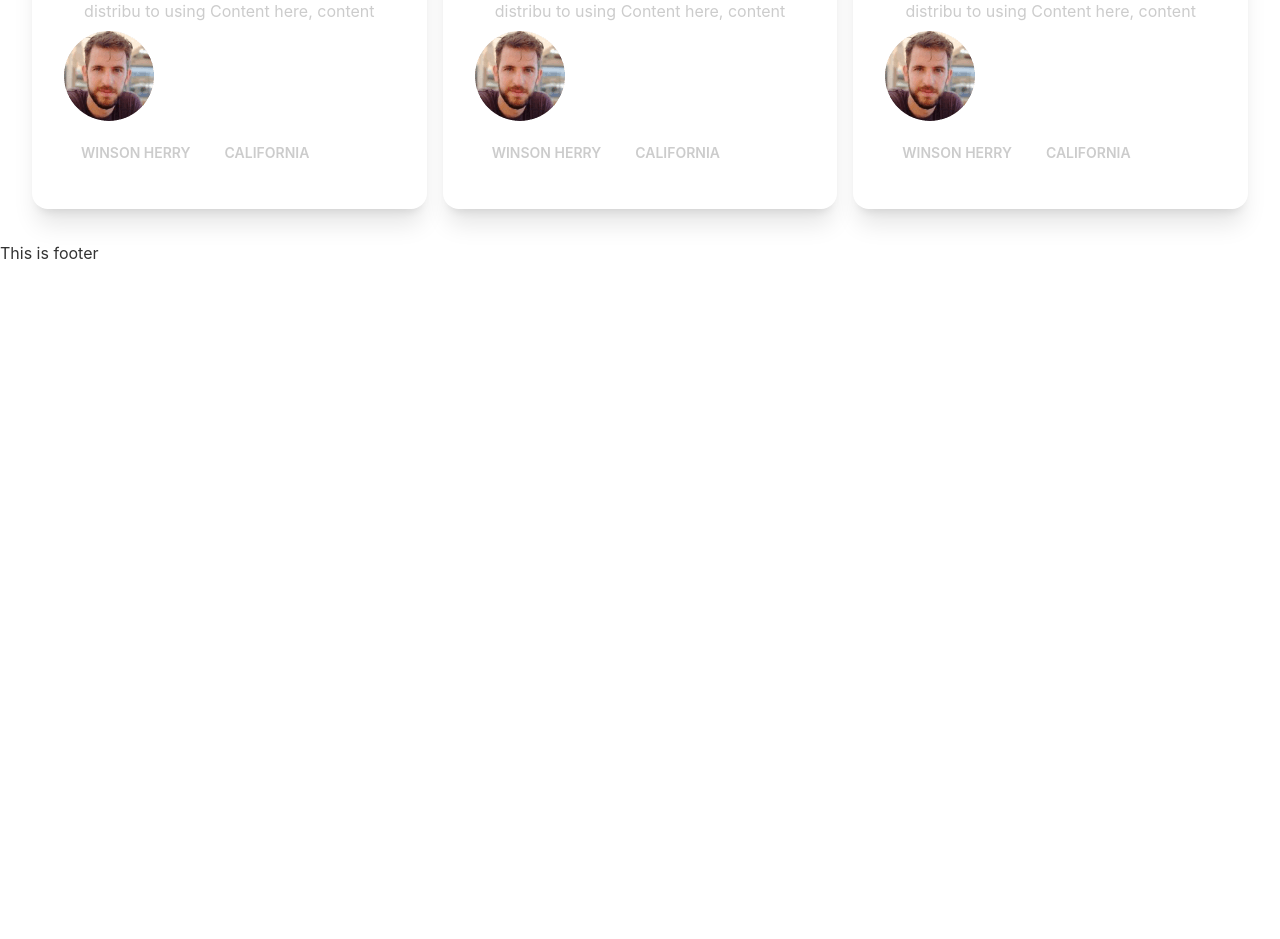
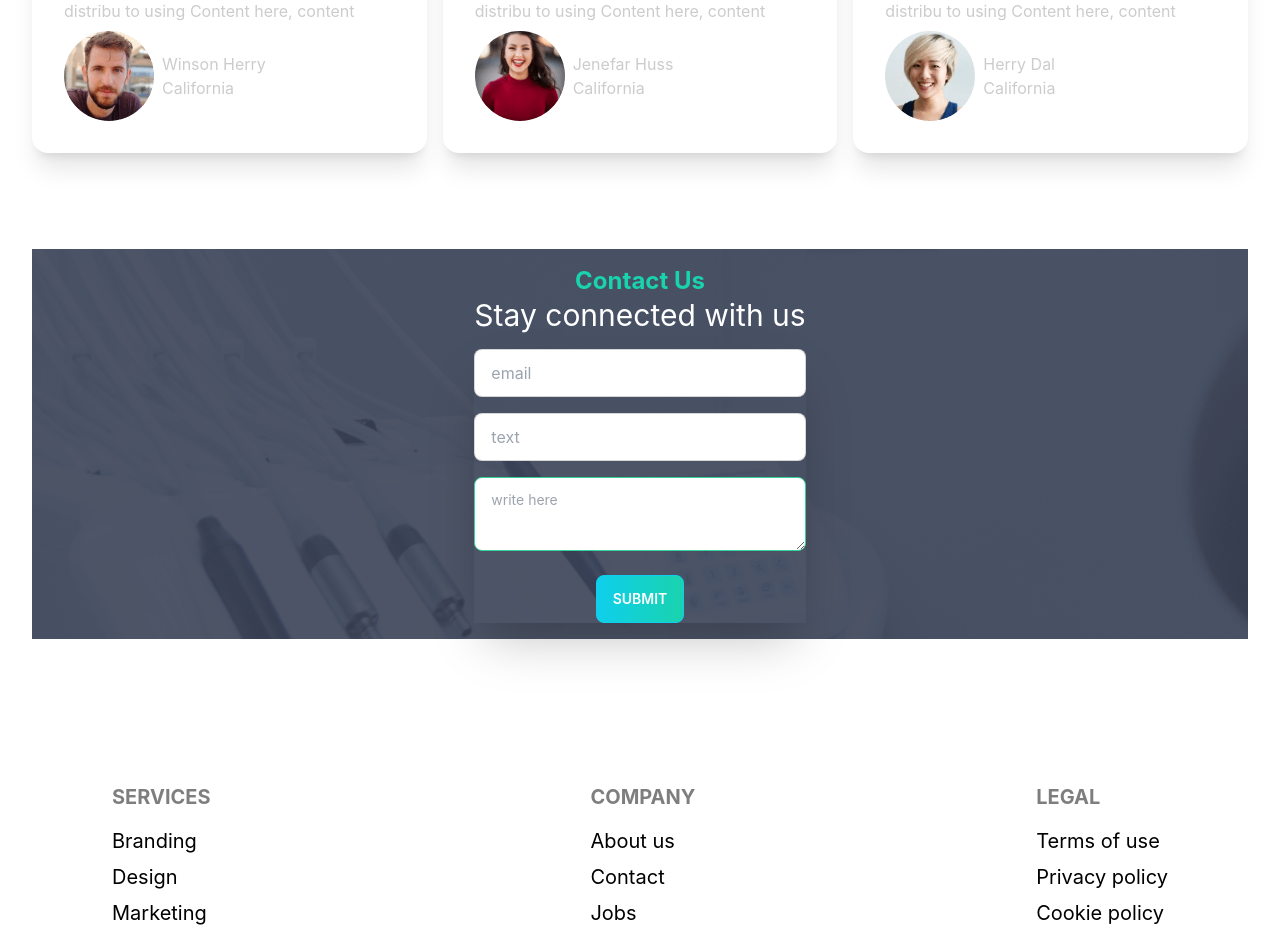
Before and after one commit to Rasel91/doctors-client, a React (Create React App) app: page / in a window 1280 px wide. Shown: the part 3020-3959 px from the top of the page. Before the commit the page ends 3285 px from the top, so only its background shows below. Built offline with nearby package versions, Linux system fonts and the light colour scheme.

Commit message:
footer added

```diff
--- /dev/null
+++ b/src/Pages/Home/Contract/Contract.js
@@ -0,0 +1,44 @@
+import React from 'react';
+import appointment from '../../../assets/images/appointment.png'
+import PrivateButton from '../../../Common/PrivateButton';
+
+const Contract = () => {
+   return (
+      <section className=''
+         style={
+            { background: `url(${appointment})` }
+         }
+      >
+         <div className="hero text-center mt-24">
+            <div className="hero-content flex-col ">
+               <div className="text-center ">
+                  <h1 className="text-2xl text-secondary font-bold">Contact Us</h1>
+                  <p className=" text-white text-3xl">Stay connected with us</p>
+               </div>
+               <div className=" flex-shrink-0 w-full max-w-sm shadow-2xl ">
+                  <div >
+                     <div className="form-control ">
+
+                        <input type="text" name='email' placeholder="email" className="input input-bordered" />
+                     </div>
+                     <div className="form-control py-4">
+
+                        <input type="text" name='subject' placeholder="text" className="input input-bordered" />
+                     </div>
+                     <div className="form-control">
+
+                        <textarea className="textarea textarea-success" placeholder="write here"></textarea>
+                     </div>
+                     <div className="form-control mt-6">
+                        <PrivateButton>Submit</PrivateButton>
+                     </div>
+                  </div>
+               </div>
+            </div>
+         </div>
+
+      </section>
+   );
+};
+
+export default Contract;
--- a/src/Pages/Home/Home/Home.js
+++ b/src/Pages/Home/Home/Home.js
@@ -1,4 +1,5 @@
 import React from 'react';
+import Contract from '../Contract/Contract';
 import Banner from './Banner';
 import Infocards from './InfoCard/Infocards';
 import MakeApponment from './MakeApponment';
@@ -15,6 +16,7 @@ const Home = () => {
                   <Treatment></Treatment>
                   <MakeApponment></MakeApponment>
                   <Testimonial></Testimonial>
+                  <Contract></Contract>
             </div>
       );
 };
--- a/src/Pages/Home/Home/MakeApponment.js
+++ b/src/Pages/Home/Home/MakeApponment.js
@@ -16,7 +16,7 @@ const MakeApponment = () => {
 
          <div className="hero  ">
             <div className="hero-content flex-col lg:flex-row">
-               <img alt='' src={doctor} className="-mt-32 hidden md:block lg:w-1/2 " />
+               <img alt='' src={doctor} className="-mt-32 hidden md:block lg:w-1/2  " />
                <div>
                   <h1 className="text-3xl text-secondary font-bold">Appointment</h1>
                   <h1 className="text-4xl text-white font-bold">Make an appointment Today!</h1>
--- a/src/Pages/Home/Home/Testimonial/TestiCard.js
+++ b/src/Pages/Home/Home/Testimonial/TestiCard.js
@@ -4,18 +4,19 @@ const TestiCard = ({ testdata }) => {
    const { name, icon, country, description } = testdata;
 
    return (
-      <div className="card shadow-xl text-accent text-neutral-content">
-         <div className="card-body items-center text-center">
+      <div className="card shadow-xl text-black  text-neutral-content">
+         <div className="card-body  ">
 
             <p>{description}</p>
-            <div className="card-actions justify-end flex justify-between">
+            <div className="card-actions flex justify-start items-center">
               <div>
               <img src={icon} alt="" />
               </div>
 
-             <div>
-             <button className="btn btn-ghost">{name}</button>
-               <button className="btn btn-ghost">{country}</button>
+             <div >
+               <h1>{name}</h1>
+               <h1>{country}</h1>
+
              </div>
 
             </div>
--- a/src/Pages/Home/Home/Testimonial/Testimonial.js
+++ b/src/Pages/Home/Home/Testimonial/Testimonial.js
@@ -16,17 +16,17 @@ const Testimonial = () => {
 
       },
       {
-         id: 1,
-         icon: people1,
-         name: 'Winson Herry',
+         id: 2,
+         icon: people2,
+         name: 'Jenefar Huss',
          country: 'California',
          description: 'It is a long established fact that by the readable content of a lot layout. The point of using Lorem a more-or-less normal distribu to using Content here, content',
 
       },
       {
-         id: 1,
-         icon: people1,
-         name: 'Winson Herry',
+         id: 3,
+         icon: people3,
+         name: ' Herry Dal',
          country: 'California',
          description: 'It is a long established fact that by the readable content of a lot layout. The point of using Lorem a more-or-less normal distribu to using Content here, content',
 
@@ -45,7 +45,7 @@ const Testimonial = () => {
             </div>
          </div>
 
-         <div className='grid gap-4 md:grid-cols-3 grid-cols-3 lg:grid-cols-3'>
+         <div className='grid gap-4 md:grid-cols-2 grid-cols-1 lg:grid-cols-3'>
             {
                testData.map(testdata=><TestiCard key={testdata.id}
 
--- a/src/Pages/Shared/Footer.js
+++ b/src/Pages/Shared/Footer.js
@@ -1,9 +1,35 @@
 import React from 'react';
+import { Link } from 'react-router-dom';
 
 const Footer = () => {
       return (
             <div>
-                  <h1>This is footer</h1>
+                  <footer className="footer p-28 text-xl  text-black justify-between ">
+                        <div>
+                              <span className="footer-title">Services</span>
+                              <Link to='' className="link link-hover">Branding</Link >
+                              <Link to='' className="link link-hover">Design</Link >
+                              <Link to='' className="link link-hover">Marketing</Link >
+                              <Link to='' className="link link-hover">Advertisement</Link >
+                        </div>
+                        <div>
+                              <span className="footer-title">Company</span>
+                              <Link to='' className="link link-hover">About us</Link >
+                              <Link to='' className="link link-hover">Contact</Link >
+                              <Link to='' className="link link-hover">Jobs</Link >
+                              <Link to='' className="link link-hover">Press kit</Link >
+                        </div>
+                        <div>
+                              <span className="footer-title">Legal</span>
+                              <Link to='' className="link link-hover">Terms of use</Link >
+                              <Link to='' className="link link-hover">Privacy policy</Link >
+                              <Link to='' className="link link-hover">Cookie policy</Link >
+                        </div>
+                  </footer>
+                   <div>
+                               <h1 className='text-black text-center'>All Right reserve RH Teach</h1>
+                  </div>
+
             </div>
       );
 };
```
